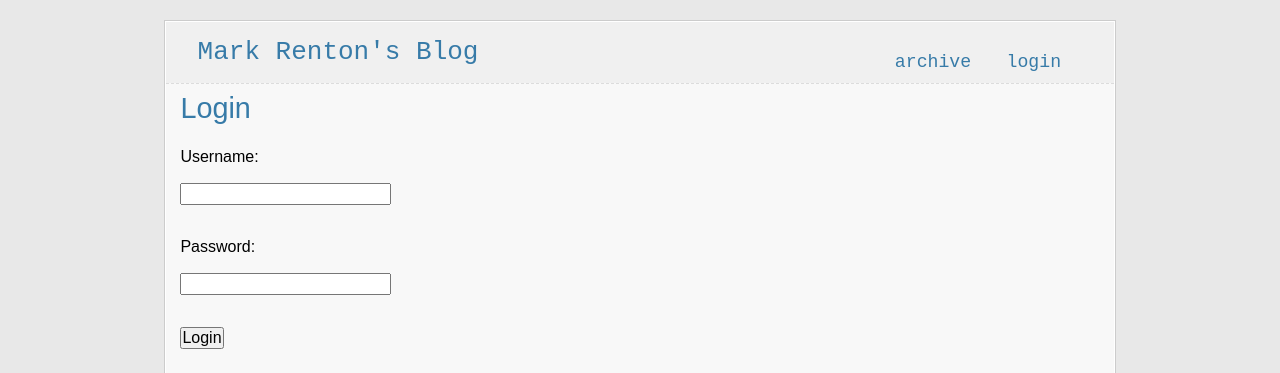
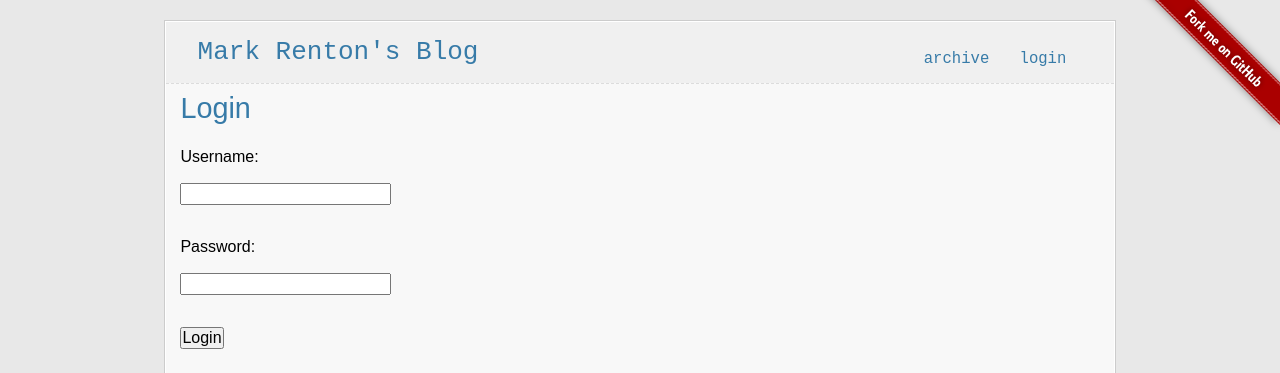
Before and after one commit to indexofire/flasky, a Flask app: page /login in a window 1280 px wide. Shown: the top 373 px of the page. Run offline with Flask 2, Linux system fonts and the light colour scheme; some libraries are stand-ins or nearby versions.

Commit message:
add fork

```diff
--- a/flasky/blog/templates/site.html
+++ b/flasky/blog/templates/site.html
@@ -15,7 +15,7 @@
   <div class="inner">
     <div id="head">
       <h1 id="title"><a href="/">Mark Renton's Blog</a></h1>
-    <h4 id="menu">
+      <h5 id="menu">
       {% if session.logged_in %}
         <a href="/dashboard">add</a>
       {% endif %}
@@ -25,14 +25,22 @@
       {% else %}
         <a href="{{ url_for('logout') }}">logout</a>
       {% endif %}
-    </h4>
+      </h5>
     </div>
     <div class="b_line"></div>
+
     {% for message in get_flashed_messages() %}
     <div class="flash">{{ message }}</div>
     {% endfor %}
+
     <div class="content">{% block body %}{% endblock %}</div>
+    <div class="b_line"></div>
+    <div id="foot">
+      <img src="http://pic.yupoo.com/iweekly/Ar82qEas/MV2Mq.gif" />
+      <img src="/static/img/flask.png" />
     </div>
 </div>
+</div>
+<a href="https://github.com/indexofire/flasky/" class="forkme" target="_blank"></a>
 </body>
 </html>
--- a/flasky/static/css/style.css
+++ b/flasky/static/css/style.css
@@ -203,3 +203,21 @@ pre, code, tt {
     border-top: 1px solid #DEDEDE;
     border-bottom: 1px solid #FFF;
 }
+#foot{
+    height: 40px;
+    background: #F0F0F0;
+    margin: 0px;
+    padding: 1em;
+}
+#foot img {
+
+}
+.forkme{
+    position: absolute;
+    top: 0px;
+    right: 0px;
+    background: url("/static/img/fork_me.png") no-repeat 100% 100%;
+    display: block;
+    height: 140px;
+    width: 140px;
+}
```
Also changed, not shown: flasky/static/img/flask.png (added), flasky/static/img/fork_me.png (added). Lines whose indentation alone changed are shown as unchanged.
